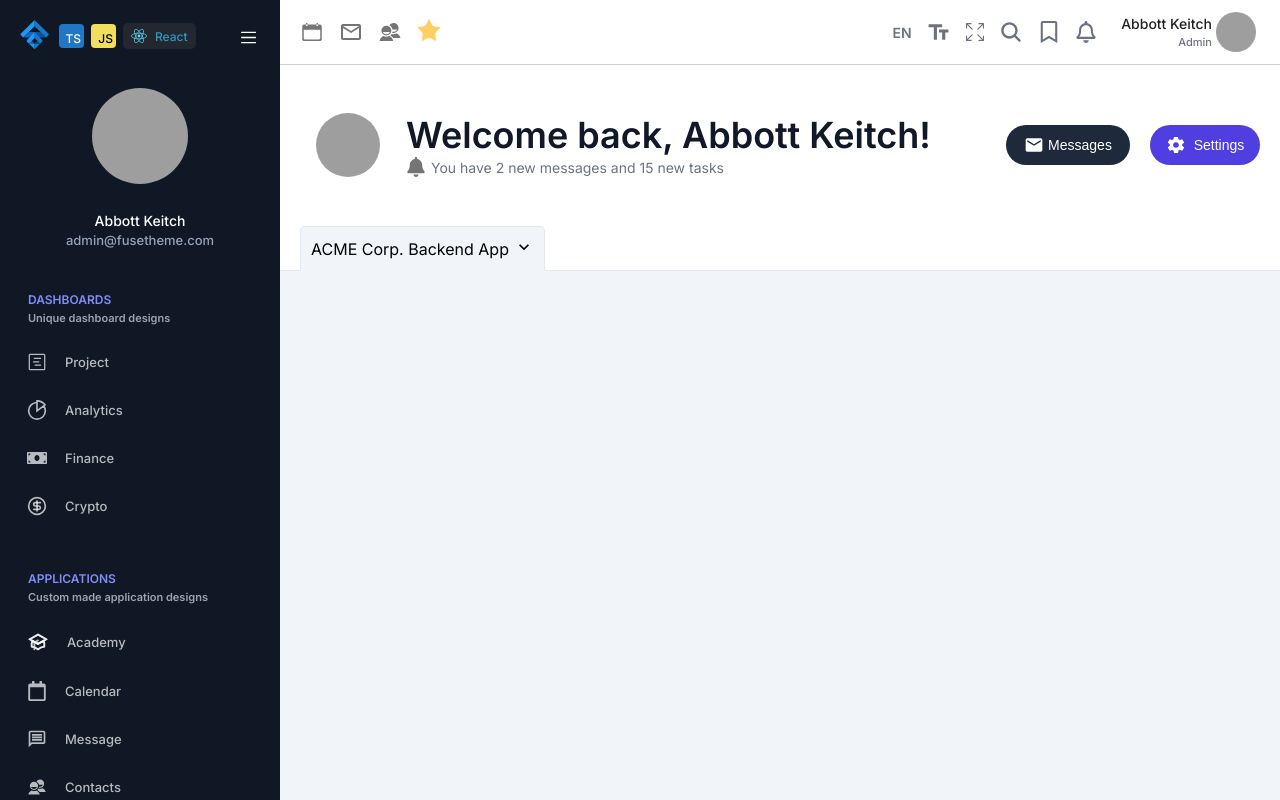
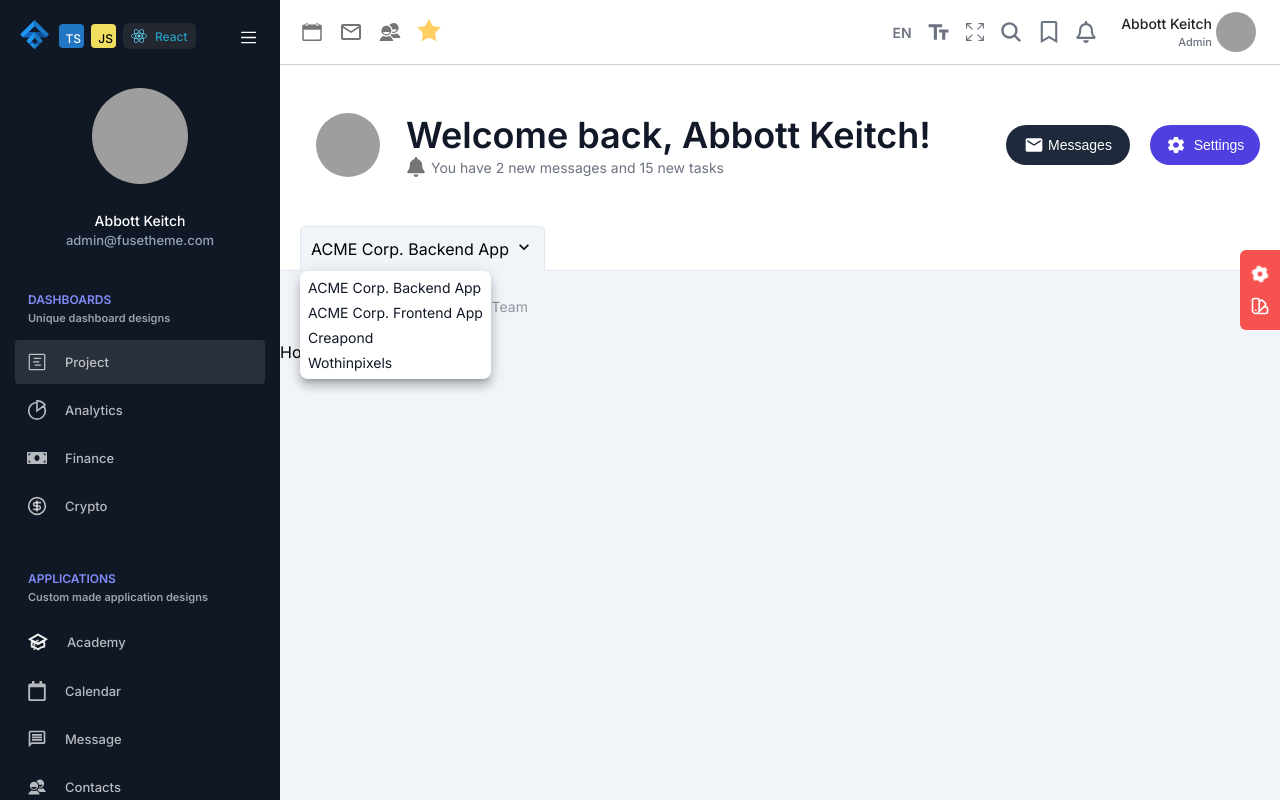
Before and after one commit to limbasiyajanvi72/invoicegenerator, a React (Vite) app in the folder gsap/: page /dashboard/projects in a window 1280 px wide. Both pictures are taken after a click on the element "ACME Corp. Backend App". Built offline with nearby package versions, Linux system fonts and the light colour scheme; grey boxes are pictures that could not be loaded.

Commit message:
tabs are added in project page

```diff
--- /dev/null
+++ b/gsap/src/Components/Dashboard/Projects/Budget/Budget.jsx
@@ -0,0 +1,7 @@
+import React from "react";
+
+function Budget() {
+	return <div>Budget</div>;
+}
+
+export default Budget;
--- /dev/null
+++ b/gsap/src/Components/Dashboard/Projects/Home/Home.jsx
@@ -0,0 +1,7 @@
+import React from "react";
+
+function Home() {
+	return <div>Home</div>;
+}
+
+export default Home;
--- a/gsap/src/Components/Dashboard/Projects/Projects.css
+++ b/gsap/src/Components/Dashboard/Projects/Projects.css
@@ -104,7 +104,51 @@
    cursor: pointer;
 }
 
+.bg-white {
+   background-color: #fff;
+}
+
 .project-menu-container:hover {
    box-shadow: 0px 1px #e2e8f0;
+}
+
+.project-menu-items {
+   padding: 4px 8px;
+   font-size: 14px;
+   display: flex;
+   flex-direction: column;
+   gap: 8px;
+   border-radius: 8px;
+   padding: 8px;
+   box-shadow: rgba(0, 0, 0, 0.2) 0px 5px 5px -3px, rgba(0, 0, 0, 0.14) 0px 8px 10px 1px, rgba(0, 0, 0, 0.12) 0px 3px 14px 2px;
+   position: absolute;
+   top: 192px;
+   list-style: none;
+   color: #111827;
+   font-size: 14px;
+   z-index: 100;
+   background-color: white;
 
 }
+
+.project-tab {
+   list-style: none;
+   display: flex;
+   gap: 10px;
+   font-size: 14px;
+}
+
+.project-tab-item {
+   color: #90959d;
+   padding: 6px;
+   cursor: pointer;
+
+   padding: 13px;
+   border-radius: 20px;
+}
+
+.bg-active {
+   background-color: #dfe3e9;
+   color: #111827;
+
+}
--- a/gsap/src/Components/Dashboard/Projects/Projects.jsx
+++ b/gsap/src/Components/Dashboard/Projects/Projects.jsx
@@ -1,13 +1,23 @@
-import React from "react";
+import React, { useState } from "react";
 import "./Projects.css";
 import { FaBell } from "react-icons/fa6";
 import { MdMail } from "react-icons/md";
 import { IoMdSettings } from "react-icons/io";
 import { MdOutlineKeyboardArrowDown } from "react-icons/md";
+import Home from "./Home/Home";
+import Budget from "./Budget/Budget";
+import Team from "./Team/Team";
 
 function Projects() {
+	const [menu, toggleMenu] = useState(false);
+	const [tab, setTab] = useState("Home");
+	const closeProjectMenu = () => {
+		if (menu) {
+			toggleMenu(false);
+		}
+	};
 	return (
-		<section>
+		<section onClick={() => closeProjectMenu()}>
 			<article className='project-heading-container'>
 				<div className='project-profile-container'>
 					<img
@@ -54,7 +64,14 @@ function Projects() {
 						Settings
 					</button>
 				</div>
-				<div className='project-menu-container'>
+
+				<div
+					className={`project-menu-container `}
+					onClick={(e) => {
+						toggleMenu(!menu);
+						e.stopPropagation();
+					}}
+				>
 					ACME Corp. Backend App
 					<span>
 						<MdOutlineKeyboardArrowDown
@@ -62,6 +79,52 @@ function Projects() {
 						/>
 					</span>
 				</div>
+				{menu && (
+					<ul className='project-menu-items'>
+						<li>ACME Corp. Backend App</li>
+						<li>ACME Corp. Frontend App</li>
+						<li>Creapond</li>
+						<li>Wothinpixels</li>
+					</ul>
+				)}
+			</article>
+			<article>
+				<ul className='project-tab'>
+					<li
+						className={`project-tab-item ${
+							tab === "Home" ? "bg-active" : ""
+						}`}
+						onClick={() => setTab("Home")}
+					>
+						Home
+					</li>
+					<li
+						className='project-tab-item'
+						onClick={() => setTab("Budget")}
+					>
+						Budget
+					</li>
+					<li
+						className='project-tab-item'
+						onClick={() => setTab("Team")}
+					>
+						Team
+					</li>
+				</ul>
+			</article>
+			<article>
+				{(() => {
+					switch (tab) {
+						case "Home":
+							return <Home />;
+						case "Budget":
+							return <Budget />;
+						case "Team":
+							return <Team />;
+						default:
+							return <Home />;
+					}
+				})()}
 			</article>
 		</section>
 	);
--- /dev/null
+++ b/gsap/src/Components/Dashboard/Projects/Team/Team.jsx
@@ -0,0 +1,7 @@
+import React from "react";
+
+function Team() {
+	return <div>Team</div>;
+}
+
+export default Team;
--- /dev/null
+++ b/gsap/src/Components/Global/Settings/Settings.jsx
@@ -0,0 +1,14 @@
+import React from "react";
+import { RiSettings3Fill } from "react-icons/ri";
+import { HiOutlineColorSwatch } from "react-icons/hi";
+
+function Settings() {
+	return (
+		<div className='setting-container'>
+			<RiSettings3Fill className='setting-icon setting-animation' />
+			<HiOutlineColorSwatch className='setting-icon' />
+		</div>
+	);
+}
+
+export default Settings;
--- a/gsap/src/Components/Global/Sidebar/Sidebar.css
+++ b/gsap/src/Components/Global/Sidebar/Sidebar.css
@@ -169,7 +169,8 @@
          }
 
          .menu-list-style:hover {
-            background-color: #1c2431;
+            background-color: rgba(255, 255, 255, 0.05);
+            ;
          }
       }
 
@@ -228,3 +229,7 @@
       border-radius: 50%;
    }
 }
+
+.sidebar-active {
+   background-color: #28303c;
+}
--- a/gsap/src/Components/Global/Sidebar/Sidebar.jsx
+++ b/gsap/src/Components/Global/Sidebar/Sidebar.jsx
@@ -75,7 +75,13 @@ function Sidebar() {
 				</div>
 				<div className='menu-list'>
 					<div
-						className='menu-list-style'
+						className={`menu-list-style ${
+							window.location.pathname.includes(
+								"dashboard/projects"
+							)
+								? "sidebar-active"
+								: ""
+						}`}
 						onClick={() => navigate("/dashboard/projects")}
 					>
 						<GoProjectRoadmap
@@ -88,7 +94,13 @@ function Sidebar() {
 						<div className='menu-name'>Project</div>
 					</div>
 					<div
-						className='menu-list-style'
+						className={`menu-list-style ${
+							window.location.pathname.includes(
+								"dashboard/analytics"
+							)
+								? "sidebar-active"
+								: ""
+						}`}
 						onClick={() => navigate("/dashboard/analytics")}
 					>
 						<GrAnalytics
@@ -101,7 +113,13 @@ function Sidebar() {
 						<div className='menu-name'>Analytics</div>
 					</div>
 					<div
-						className='menu-list-style'
+						className={`menu-list-style ${
+							window.location.pathname.includes(
+								"dashboard/finance"
+							)
+								? "sidebar-active"
+								: ""
+						}`}
 						onClick={() => navigate("/dashboard/finance")}
 					>
 						<FaMoneyBill
@@ -114,7 +132,13 @@ function Sidebar() {
 						<div className='menu-name'>Finance</div>
 					</div>
 					<div
-						className='menu-list-style'
+						className={`menu-list-style ${
+							window.location.pathname.includes(
+								"dashboard/crypto"
+							)
+								? "sidebar-active"
+								: ""
+						}`}
 						onClick={() => navigate("/dashboard/crypto")}
 					>
 						<LuCircleDollarSign
--- a/gsap/src/Components/Layout/Layout.jsx
+++ b/gsap/src/Components/Layout/Layout.jsx
@@ -2,6 +2,7 @@ import React from "react";
 import Sidebar from "../Global/Sidebar/Sidebar";
 import { Outlet } from "react-router-dom";
 import Header from "../Global/Header/Header";
+import Settings from "../Global/Settings/Settings";
 
 function Layout() {
 	return (
@@ -9,6 +10,7 @@ function Layout() {
 			<Sidebar />
 			<div>
 				<Header />
+				<Settings />
 				<Outlet />
 			</div>
 		</div>
--- a/gsap/src/index.css
+++ b/gsap/src/index.css
@@ -22,3 +22,46 @@ body {
    display: grid;
    grid-template-columns: 280px 1fr;
 }
+
+.setting-container {
+   z-index: 50;
+   position: fixed;
+   top: 250px;
+   right: 0px;
+   display: inline;
+   width: 40px;
+   height: 80px;
+   background-color: #f55250;
+   display: flex;
+   flex-direction: column;
+   justify-content: center;
+   align-items: center;
+   gap: 12px;
+   border-top-left-radius: 6px;
+   border-bottom-left-radius: 6px;
+}
+
+.setting-icon {
+   height: 20px;
+   width: 20px;
+   color: white;
+
+
+}
+
+.setting-animation {
+   animation-name: spin;
+   animation-duration: 3000ms;
+   animation-iteration-count: infinite;
+   animation-timing-function: linear;
+}
+
+@keyframes spin {
+   from {
+      transform: rotate(0deg);
+   }
+
+   to {
+      transform: rotate(360deg);
+   }
+}
```
